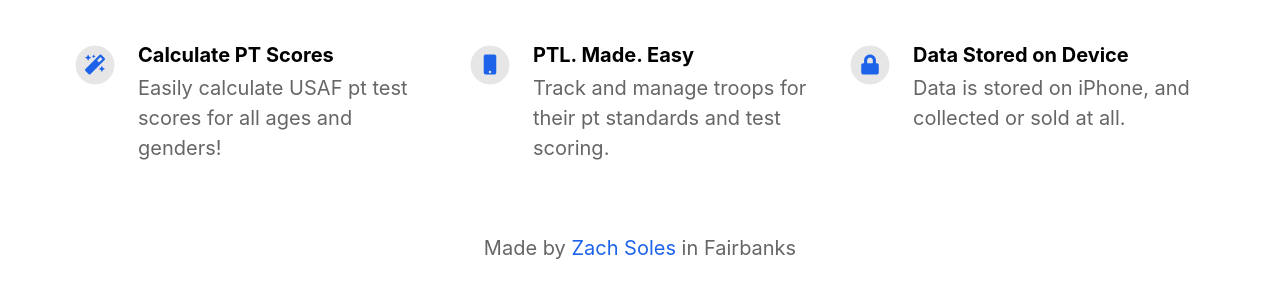
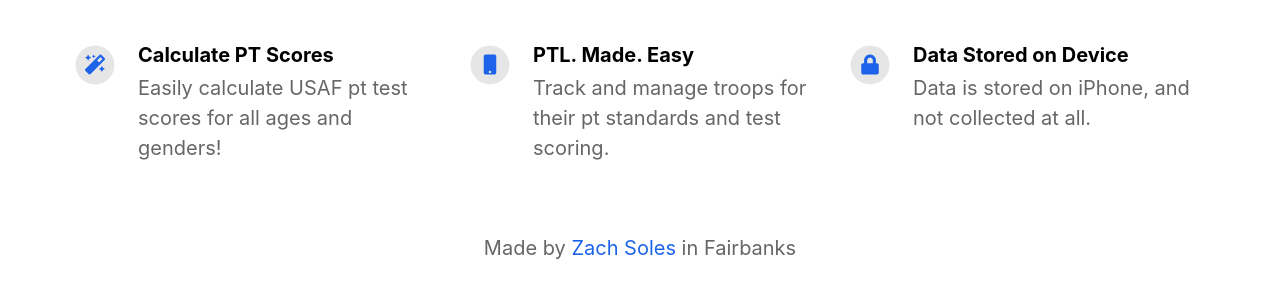
Before and after one commit to ZachSoles/PT-ACE, a Jekyll site: the page built from index.html, in a window 1280 px wide. Shown: the part 1039-1339 px from the top of the page. Built offline with Jekyll 4.4.1, drawn with Linux system fonts in a browser that asks for light colours; nearby versions of some CDN libraries.

Commit message:
Update _config.yml

```diff
--- a/_config.yml
+++ b/_config.yml
@@ -44,7 +44,7 @@ features                                  :
     fontawesome_icon_name                 : mobile
 
   - title                                 : Data Stored on Device
-    description                           : Data is stored on iPhone, and collected or sold at all.
+    description                           : Data is stored on iPhone, and not collected at all.
     fontawesome_icon_name                 : lock
 
 
```
